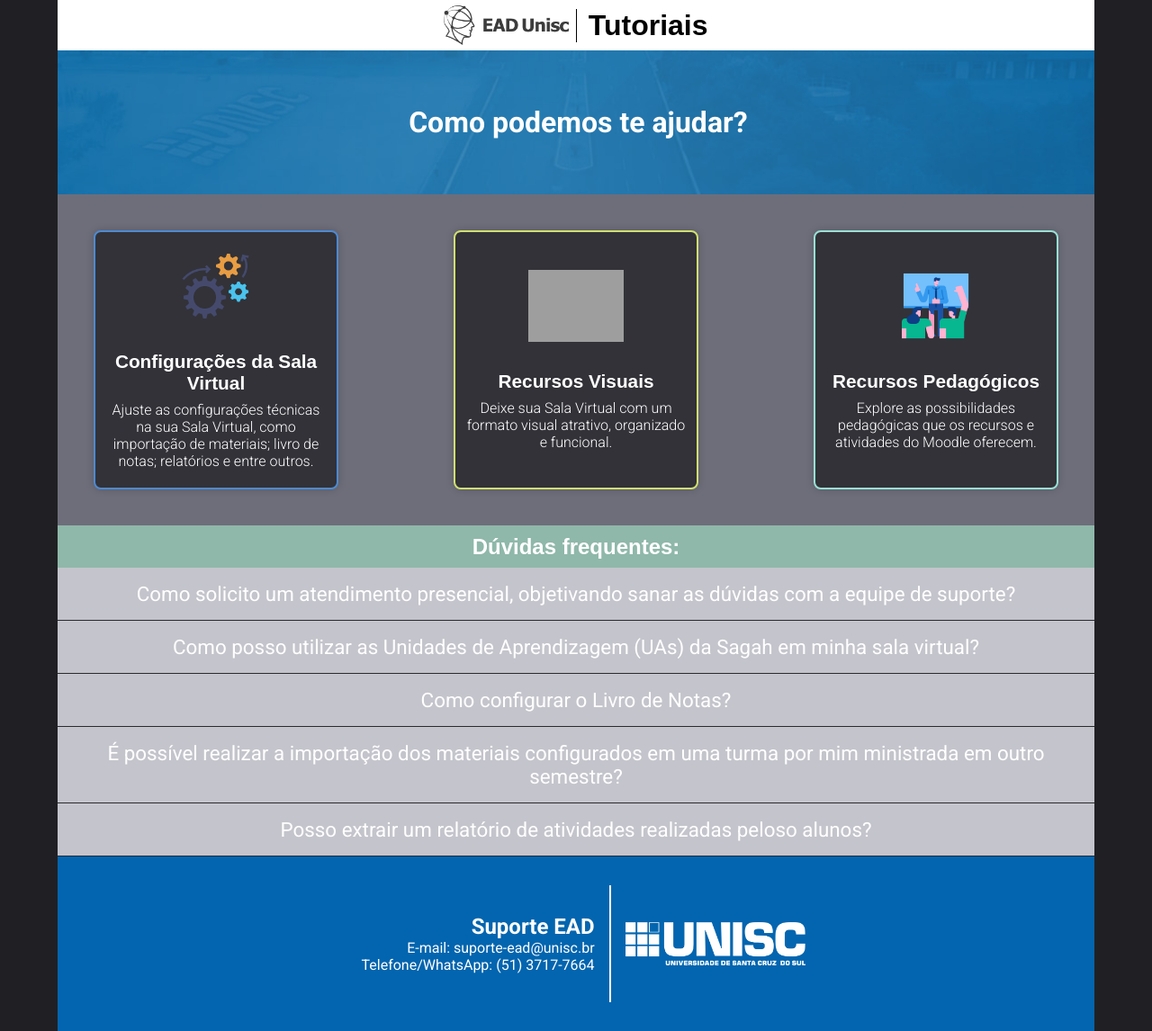
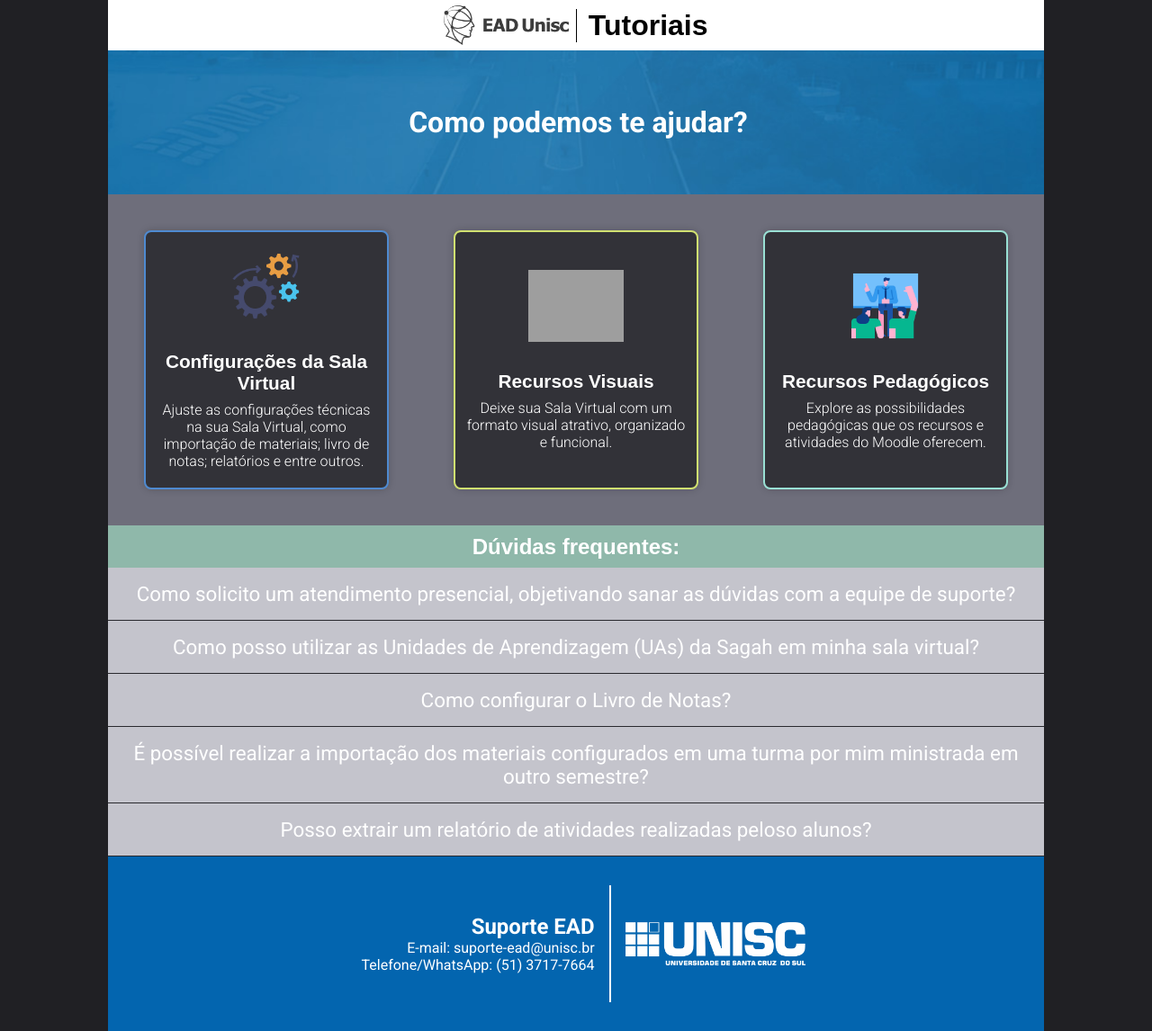
Before and after one commit to misaelbr/tutoriais-ead, a PHP site: page / in a window 1280 px wide. Shown: the whole page at 90% size. Run offline with PHP 8.4, Linux system fonts and the light colour scheme; some web fonts are replaced; grey boxes are pictures that could not be loaded.

Commit message:
fix: adjusts in max-widht container

```diff
--- a/css/global.css
+++ b/css/global.css
@@ -57,7 +57,7 @@ header {
 }
 
 #container {
-  max-width: 72rem;
+  max-width: 65rem;
   margin: 0 auto;
   padding: 0;
   display: flex;
```
